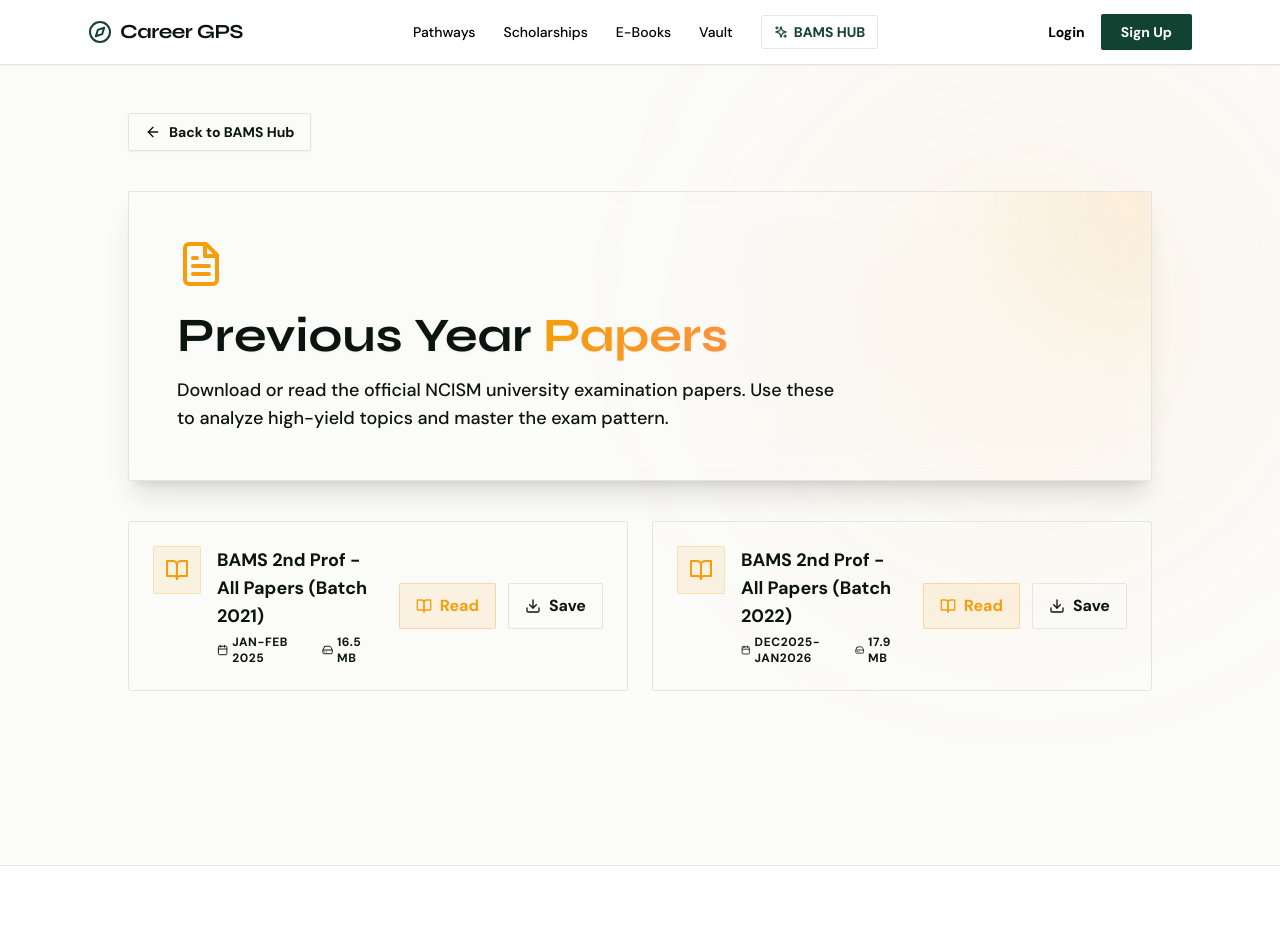
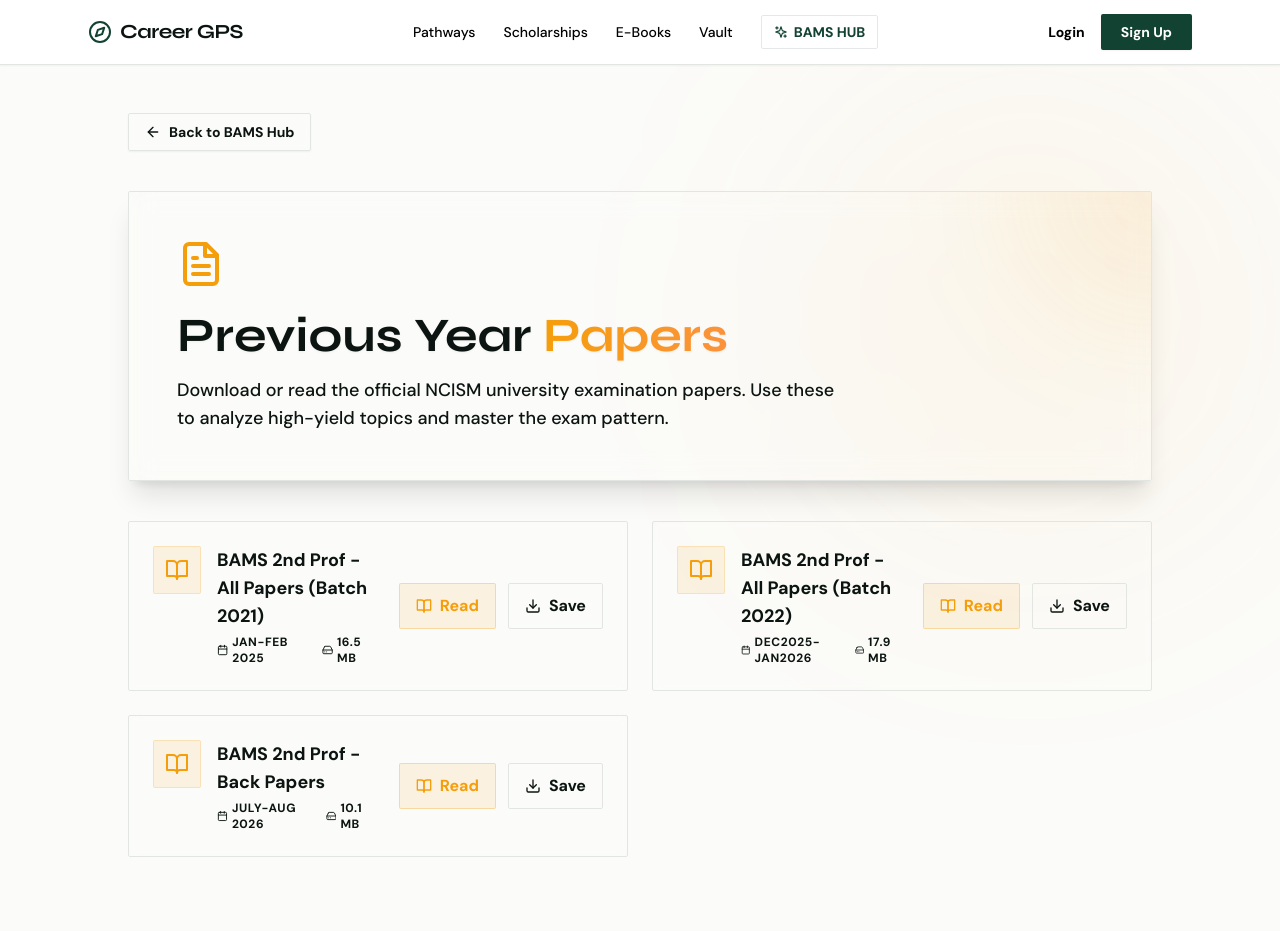
Before and after one commit to SahilDhinwa/Career-gps2.0, a Next.js app: page /bams-hub/papers in a window 1280 px wide. Shown: the top 931 px of the page. Built offline with nearby package versions, Linux system fonts and the light colour scheme; no server answers.

Commit message:
Add new paper entry for BAMS 2nd Prof - Back Papers

```diff
--- a/app/bams-hub/papers/page.tsx
+++ b/app/bams-hub/papers/page.tsx
@@ -19,6 +19,13 @@ const PREVIOUS_PAPERS = [
     year: "Dec2025-Jan2026",
     size: "17.9 MB",
     link: "/pdfs/batch-2022-all-papers.pdf"
+  },
+    {
+    id: 3,
+    subject: "BAMS 2nd Prof - Back Papers",
+    year: "July-Aug 2026",
+    size: "10.1 MB",
+    link: "/pdfs/batch2021and2022backpapers.pdf" // EXACT match to your uploaded file
   },
 ];
 
```
